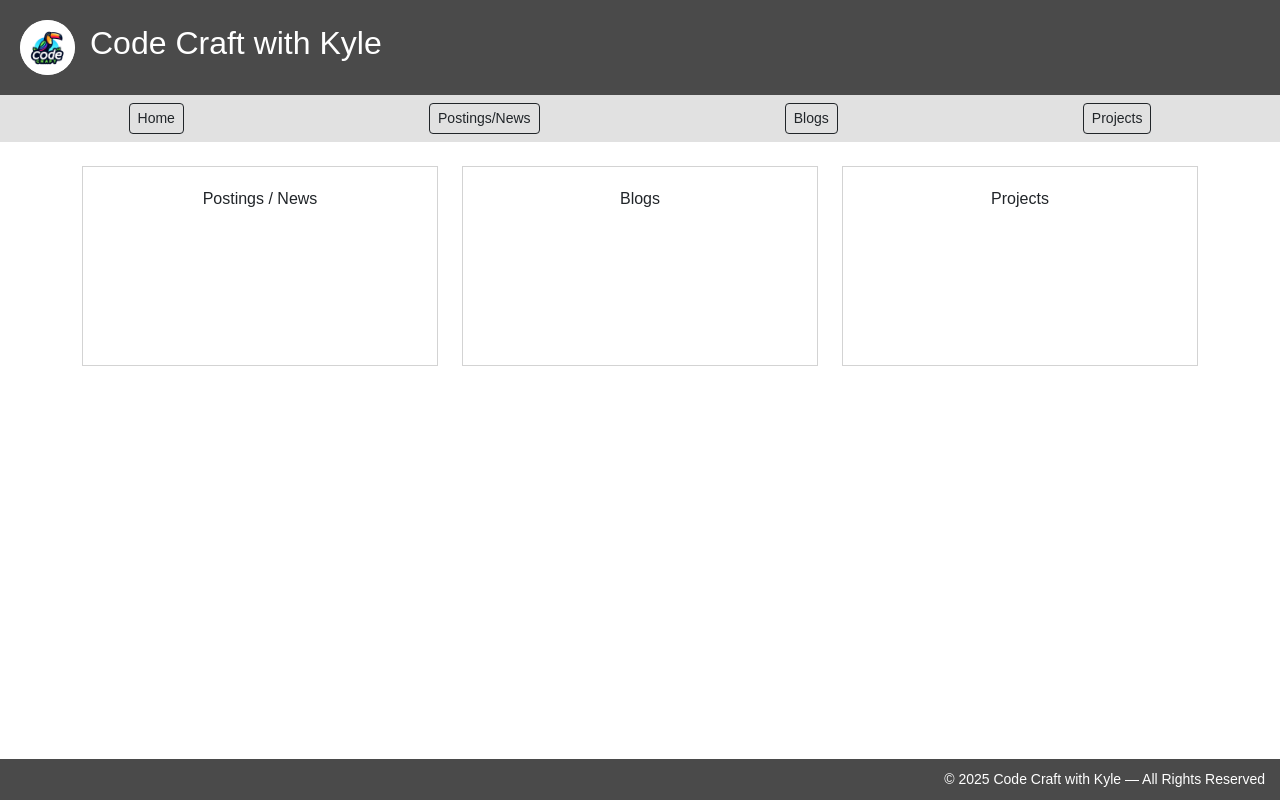
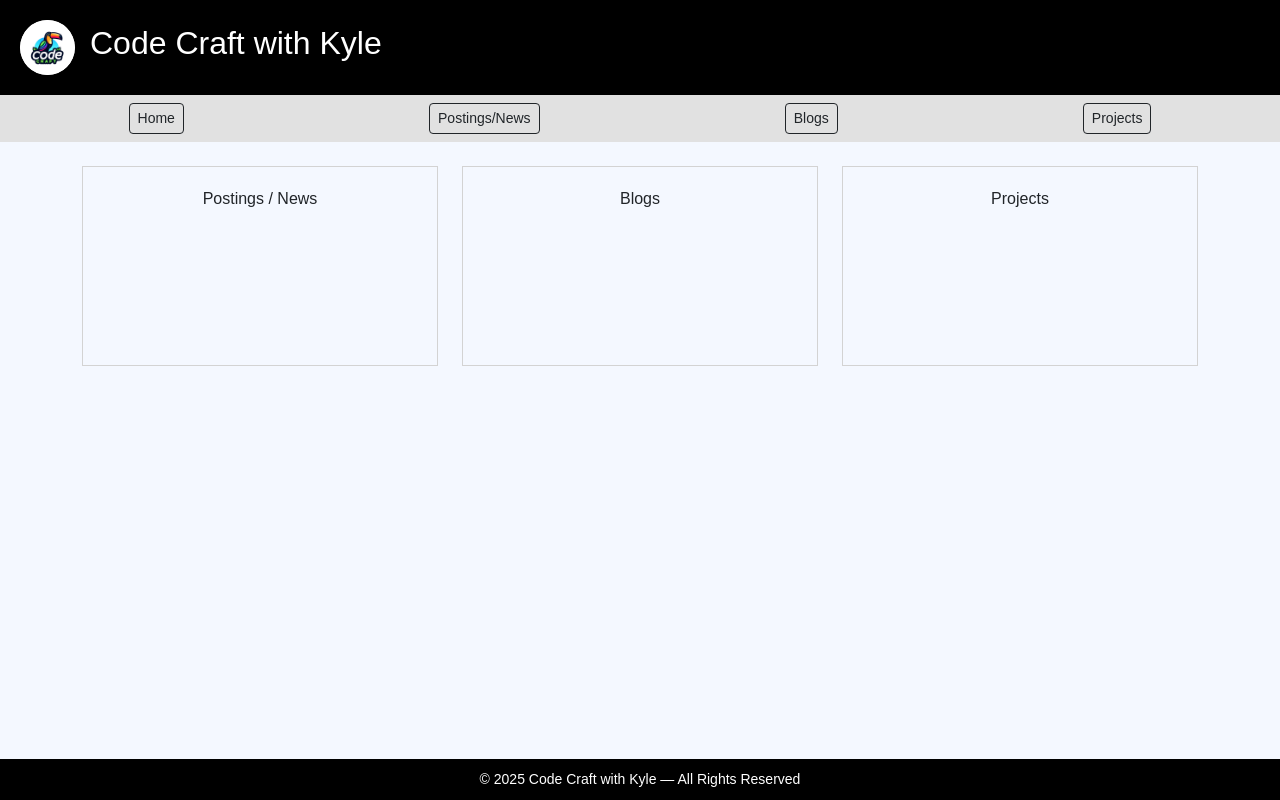
Before and after one commit to KyleLongaker/myWebsite, a plain HTML site: page index.html in a window 1280 px wide. Drawn offline with nearby package versions, Linux system fonts and the light colour scheme.

Commit message:
css changes

```diff
--- a/css/style.css
+++ b/css/style.css
@@ -10,11 +10,15 @@ html, body {
   height: 100%;
 }
 
+/* Page Background */
 body {
   display: flex;
   flex-direction: column;
   font-family: Arial, sans-serif;
-  background-color: white;
+
+  /* white with a soft blue tint */
+  background-color: #f4f8ff;
+  /* this is a soft icy-blue white */
 }
 
 /* Header */
@@ -22,7 +26,7 @@ header {
   display: flex;
   align-items: center;
   padding: 20px;
-  background-color: #4a4a4a; /* darker gray */
+  background-color: #000000; /* pure black */
   color: white;
 }
 
@@ -78,11 +82,11 @@ header {
 
 /* Footer */
 footer {
-  background-color: #4a4a4a;
+  background-color: #000000; /* pure black */
   color: white;
   padding: 10px 15px;
   font-size: 14px;
   display: flex;
-  justify-content: flex-end; /* moves text to the right */
+  justify-content: center; /* center text horizontally */
   align-items: center;
 }
```
